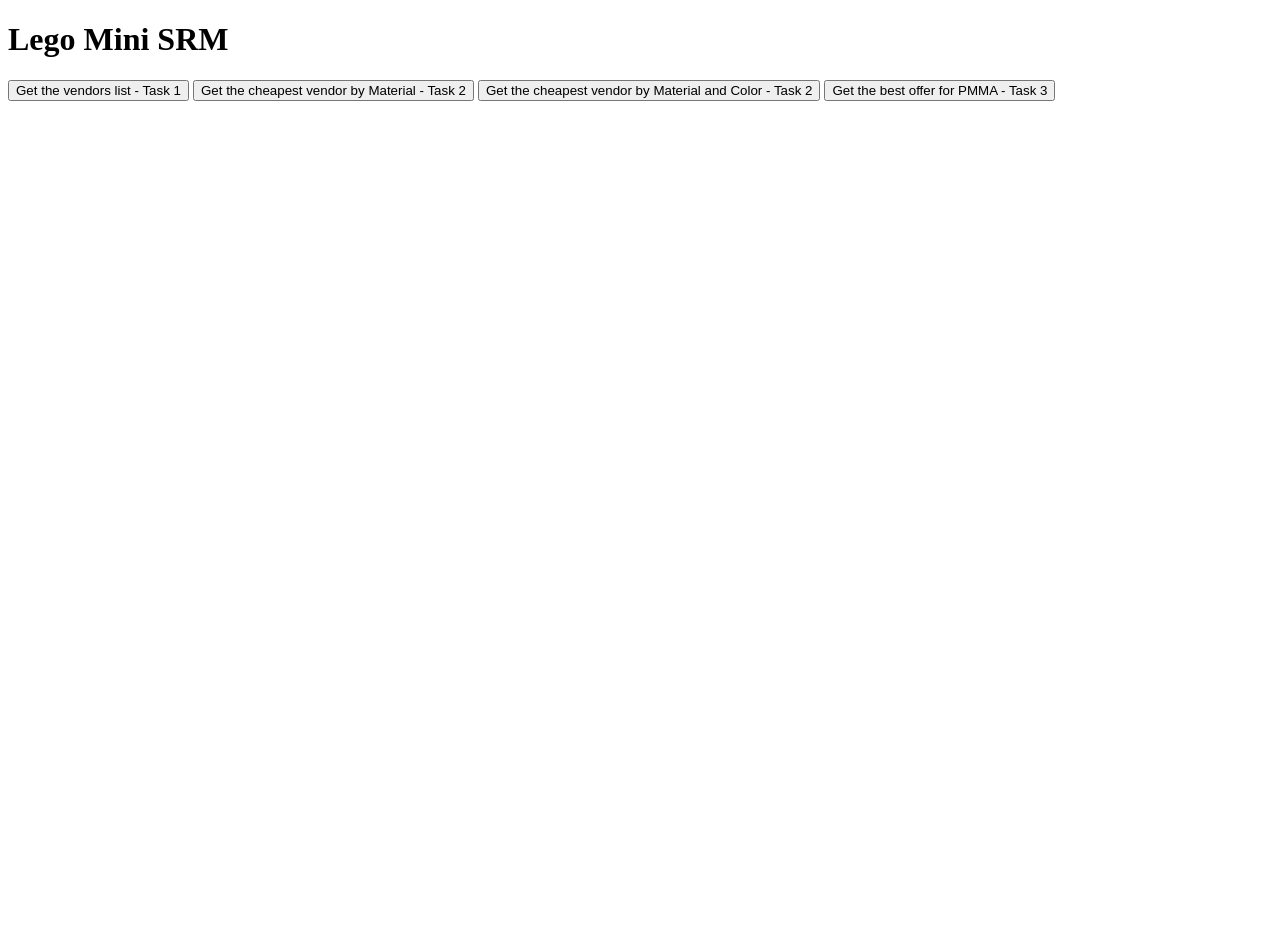
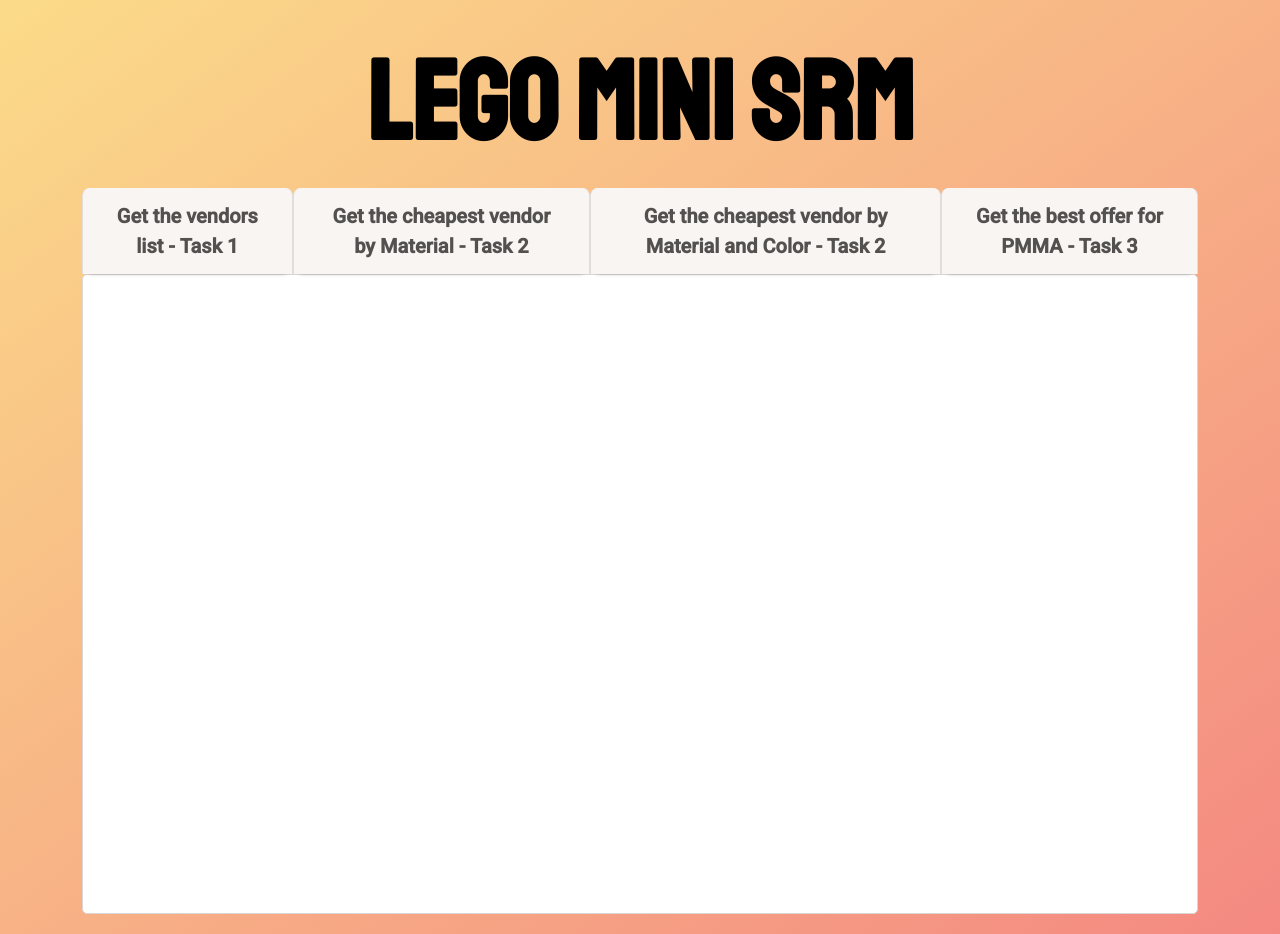
Before and after one commit to brigihorvath/LegoSRM, a plain HTML site: page index.html in a window 1280 px wide. Before the commit the page ends 800 px from the top, so only its background shows below. Drawn offline with Linux system fonts and the light colour scheme.

Commit message:
basic css

```diff
--- a/index.html
+++ b/index.html
@@ -4,29 +4,34 @@
     <meta charset="UTF-8" />
     <meta http-equiv="X-UA-Compatible" content="IE=edge" />
     <meta name="viewport" content="width=device-width, initial-scale=1.0" />
+    <link rel="preconnect" href="https://fonts.googleapis.com" />
+    <link rel="preconnect" href="https://fonts.gstatic.com" crossorigin />
+    <link
+      href="https://fonts.googleapis.com/css2?family=Roboto:wght@300;400;500&family=Staatliches&display=swap"
+      rel="stylesheet"
+    />
     <link rel="stylesheet" href="./src/styles/styles.css" />
     <script defer type="module" src="./src/controller.mjs"></script>
     <title>Lego Mini SRM</title>
   </head>
   <body>
     <h1>Lego Mini SRM</h1>
-    <div>
-      <button type="button" class="vendorsListButton">
+    <div class="buttonContainer">
+      <button type="button" class="vendorsListButton btn">
         Get the vendors list - Task 1
       </button>
-      <button type="button" class="cheapestVendorsListButton">
+      <button type="button" class="cheapestVendorsListButton btn">
         Get the cheapest vendor by Material - Task 2
       </button>
 
-      <button type="button" class="cheapestVendorColorListButton">
+      <button type="button" class="cheapestVendorColorListButton btn">
         Get the cheapest vendor by Material and Color - Task 2
       </button>
 
-      <button type="button" class="bestOfferForPMMAButton">
+      <button type="button" class="bestOfferForPMMAButton btn">
         Get the best offer for PMMA - Task 3
       </button>
-
-      <div class="vendorListContainer"></div>
     </div>
+    <div class="vendorListContainer"></div>
   </body>
 </html>
--- a/src/styles/styles.css
+++ b/src/styles/styles.css
@@ -0,0 +1,153 @@
+*,
+*::before,
+*::after {
+  box-sizing: border-box;
+  margin: 0;
+  padding: 0;
+}
+
+/* Remove default padding */
+ul[class],
+ol[class] {
+  padding: 0;
+}
+
+/* Remove default margin */
+body,
+h1,
+h2,
+h3,
+h4,
+p,
+ul[class],
+ol[class],
+li,
+figure,
+figcaption,
+blockquote,
+dl,
+dd {
+  margin: 0;
+}
+
+/* Set core body defaults */
+body {
+  min-height: 100vh;
+  scroll-behavior: smooth;
+  text-rendering: optimizeSpeed;
+}
+
+/* Remove list styles on ul, ol elements with a class attribute */
+ul[class],
+ol[class] {
+  list-style: none;
+}
+/* Make images easier to work with */
+img {
+  max-width: 100%;
+  display: block;
+}
+
+/* Natural flow and rhythm in articles by default */
+article > * + * {
+  margin-top: 1em;
+}
+
+/* Inherit fonts for inputs and buttons */
+input,
+button,
+textarea,
+select {
+  font: inherit;
+}
+
+p {
+  margin-bottom: 15px;
+}
+
+a {
+  text-decoration: none;
+}
+
+ul {
+  list-style: none;
+}
+
+body {
+  font: 14px 'Open Sans', Helvetica, Arial, sans-serif;
+  line-height: 1.5;
+  background-color: #f2f6f9;
+}
+
+body {
+  font-family: 'Roboto', sans-serif;
+  padding: 20px;
+  /* height: 100vh; */
+  background-image: linear-gradient(to right bottom, #fbdb89, #f48982);
+  background-size: cover;
+  background-repeat: no-repeat;
+}
+
+h1 {
+  font-family: 'Staatliches', cursive;
+  text-align: center;
+  font-size: 8em;
+}
+
+.buttonContainer {
+  display: flex;
+  /* flex-direction: column; */
+  width: 1200px;
+  max-width: 90%;
+  margin: 0 auto;
+  /* position: fixed; */
+}
+
+button {
+  /* margin: 5px 5px; */
+  padding: 10px 20px;
+}
+
+/* .srmContainer {
+  display: flex;
+} */
+
+.vendorListContainer {
+  width: 1200px;
+  max-width: 90%;
+  min-height: 80vh;
+  margin: 0 auto;
+  border: 1px solid rgb(219, 214, 214);
+  border-radius: 5px;
+  padding: 10px;
+  background-color: white;
+}
+
+.btn {
+  box-shadow: 0px 5px 5px -7px #575554;
+  /* background: linear-gradient(to bottom, #599bb3 5%, #408c99 100%); */
+  background: linear-gradient(to bottom, #f9f5f3 5%, #f9f5f3 100%);
+  background-color: #f9f5f3;
+  border-top-left-radius: 8px;
+  border-top-right-radius: 8px;
+  display: inline-block;
+  cursor: pointer;
+  color: rgb(83, 80, 80);
+  font-size: 20px;
+  font-weight: bold;
+  padding: 13px 32px;
+  text-decoration: none;
+  /* text-shadow: 0px 1px 0px #3d768a; */
+  border-left: 1px solid rgb(226, 221, 221);
+  border-right: 1px solid rgb(226, 221, 221);
+  border-top: none;
+  border-bottom: none;
+}
+.btn:hover {
+  background: linear-gradient(to bottom, #eef5f6 5%, #d3dbdb 100%);
+  background-color: #eef5f6;
+}
+.btn:active {
+  position: relative;
+  top: 1px;
+}
```
